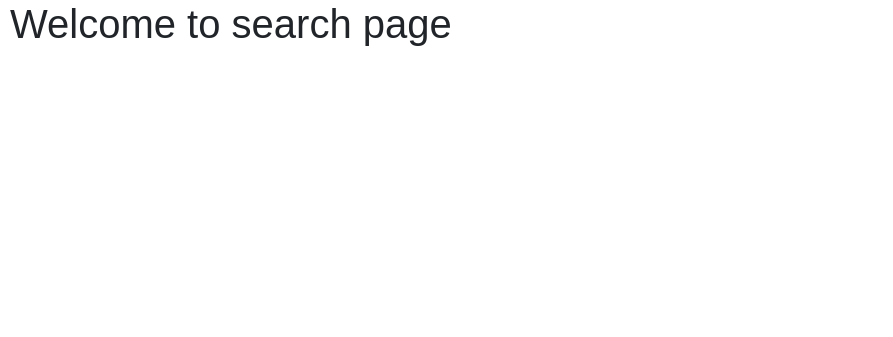
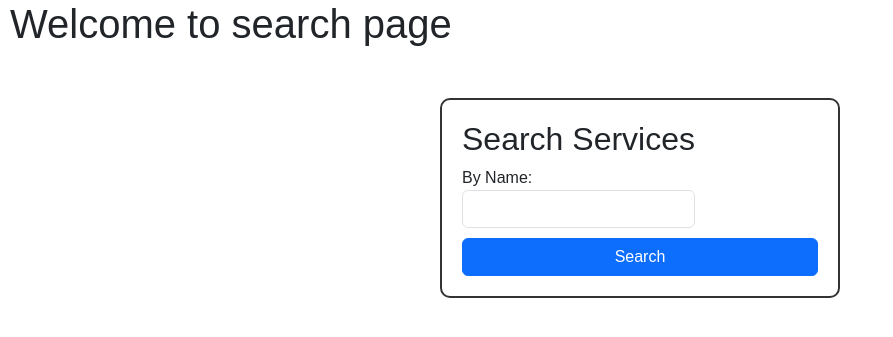
Before and after one commit to vidhatrihr/household-services, a Flask app: page /customer/search in a window 1280 px wide. Shown: the part 34-371 px from the top of the page, without its empty margins (0-893 px from the left). Run offline with Flask 3, Linux system fonts and the light colour scheme.

Commit message:
customer search done✅

```diff
--- a/routes/customer_bp.py
+++ b/routes/customer_bp.py
@@ -4,6 +4,17 @@ from flask_login import current_user
 from models import *
 
 customer_bp = Blueprint('customer', __name__)
+
+
+@customer_bp.route('/customer/search-results/<search_type>')
+def customer_search_results(search_type):
+  if search_type == 'services':
+    name = request.args.get('name')
+    query = Service.query
+    if name:
+      query = query.filter(Service.name.ilike(f'%{name}%'))
+    services = query.all()
+    return render_template('customer_search_results.html', services=services, search_type=search_type)
 
 
 @customer_bp.route('/customer/book-service/<int:service_id>', methods=['GET', 'POST'])
--- a/templates/customer_search.html
+++ b/templates/customer_search.html
@@ -5,5 +5,38 @@
 
 <!-- -->
 {% block content %}
+<style>
+  form {
+    width: 400px;
+    padding: 20px;
+    border: 2px solid #333;
+    border-radius: 10px;
+  }
+
+  form div {
+    margin-bottom: 10px;
+  }
+
+  section {
+    margin-top: 50px;
+    display: flex;
+    gap: 10px;
+    justify-content: space-evenly;
+  }
+</style>
+
 <h1>Welcome to search page</h1>
+
+<section>
+  <form action="/customer/search-results/services">
+    <h2>Search Services</h2>
+    <div>
+      <label>
+        By Name:
+        <input type="text" name="name" class="form-control" />
+      </label>
+    </div>
+    <input type="submit" value="Search" class="btn btn-primary w-100" />
+  </form>
+</section>
 {% endblock content %}
```
Also changed, not shown: templates/customer_search_results.html (added, +19 -0 lines).
